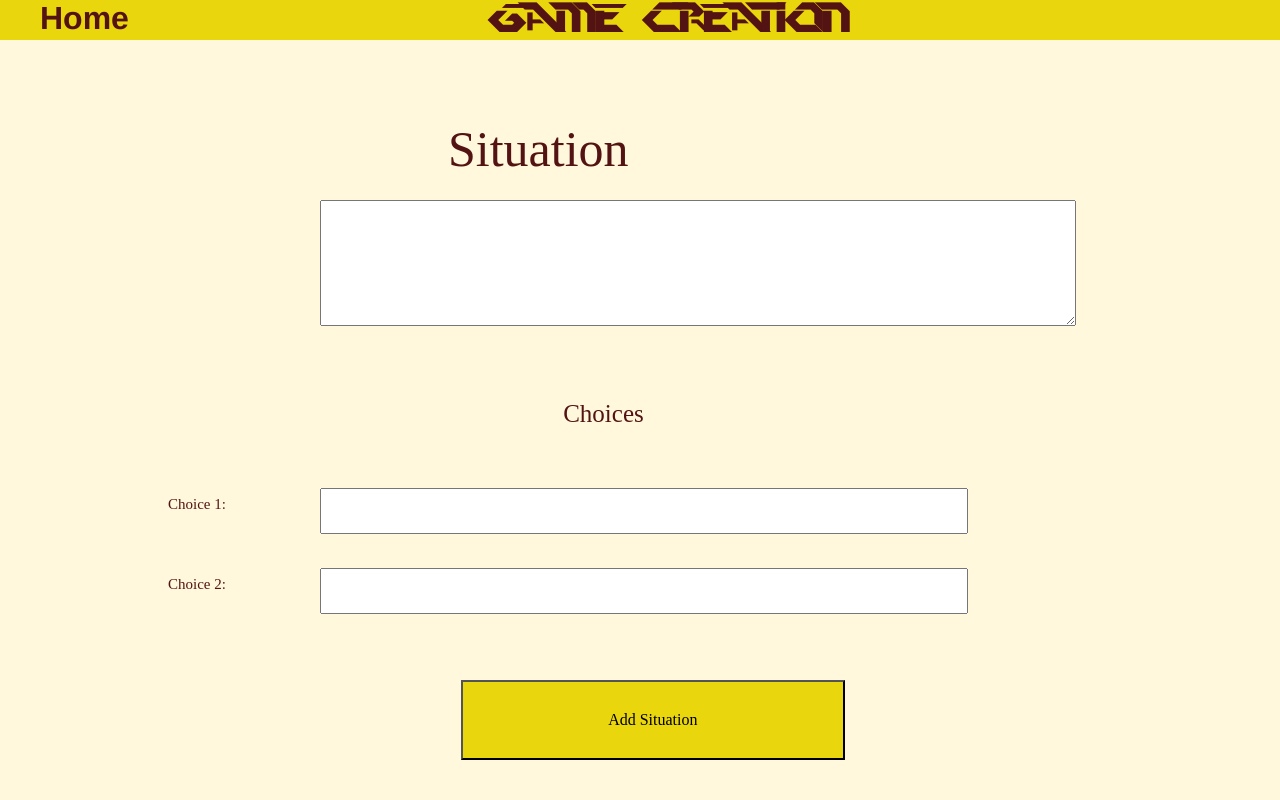
After one commit to CS253-F20/project-cyoagen, a Flask app: page /create_game in a window 1280 px wide. The commit adds this page. Run offline with Flask 2, Linux system fonts and the light colour scheme; some web fonts are replaced.

Commit message:
Created a page for game creation

```diff
--- a/app.py
+++ b/app.py
@@ -79,6 +79,10 @@ def login_handler():
 def logout_handler():
     return redirect(url_for('homepage'))
 
+@app.route('/create_game')
+def create_page():
+    return render_template('create_game.html')
+
 
 if __name__ == '__main__':
     app.run()
--- /dev/null
+++ b/static/create.css
@@ -0,0 +1,118 @@
+@font-face {
+  font-family: Game;
+  src: url(pdark.ttf);
+}
+/*Font by Ænigma Fonts */
+
+@font-face {
+  font-family: Star;
+  src: url(prstart.ttf);
+}
+/*Font by Ænigma Fonts */
+
+html {
+  font-family: Helvetica;
+  color: #541313;
+  background-color: cornsilk;
+}
+
+.NavBar {
+  top: -32px;
+  left: 0px;
+  right: 0px;
+  position: fixed;
+  width: 100%;
+  height: 40px;
+  background-color: #EAD60C;
+}
+
+ul, li {
+  background-color: #EAD60C;
+  color:#541313;
+  display: inline;
+  list-style-type: none;
+  /* Display and list-style-type attribrutes found on W3schools*/
+}
+
+.Navlink {
+  color: #541313;
+  text-decoration: none;
+  /* Text-decoration attribute found on W3schools*/
+}
+
+#page_title {
+    position: fixed;
+    left: 38%;
+    text-align: center;
+    font-family: Game;
+    font-size: 40px;
+}
+
+a.Navlink:hover, a.Navlink:focus {
+  color:Black;
+}
+#situation_head {
+    font-family: Star;
+    font-size: 50px;
+    position:fixed;
+    top:15%;
+    left:35%;
+}
+#situation {
+    font-size: 20px;
+    position: fixed;
+    top: 25%;
+    left: 25%;
+}
+
+#choice_head {
+    font-family: Star;
+    font-size: 25px;
+    position: fixed;
+    top: 50%;
+    left: 44%;
+}
+
+#choice1_head {
+    font-family: Star;
+    font-size: 15px;
+    position: fixed;
+    top: 62%;
+    left: 10%;
+}
+
+#choice1 {
+    position: fixed;
+    top: 61%;
+    left: 25%;
+    width: 50%;
+    height: 5%;
+}
+
+#choice2_head {
+    font-family: Star;
+    font-size: 15px;
+    position: fixed;
+    top: 72%;
+    left: 10%;
+}
+
+#choice2 {
+    position: fixed;
+    top: 71%;
+    left: 25%;
+    width: 50%;
+    height: 5%;
+}
+
+#Add_situation {
+  color: black;
+  background-color: #EAD60C;
+  font-family: Star;
+  font-size:16px;
+  position: fixed;
+  top: 85%;
+  left: 36%;
+  width: 30%;
+  height: 10%;
+}
--- /dev/null
+++ b/templates/create_game.html
@@ -0,0 +1,29 @@
+<!DOCTYPE html>
+<html lang="en">
+    <head>
+        <title> Create Game </title>
+        <link rel="stylesheet" type="text/css" href="{{ url_for('static', filename='create.css') }}">
+        <h1>
+          <ul class="NavBar">
+            <li> <a href="{{ url_for('homepage') }}" class="Navlink">Home</a> </li>
+            <li id="page_title"> Game Creation </li>
+          </ul>
+        </h1>
+    </head>
+    <body>
+        <form id="create_form">
+            <dl>
+                <dt id="situation_head"> Situation </dt>
+                <dd> <textarea id="situation" rows="5" cols="61"></textarea></dd>
+            </dl>
+            <dl>
+                <dt id="choice_head"> Choices </dt>
+                    <dd id="choice1_head"> Choice 1: <input type="text" id="choice1"> </dd>
+                    <dd id="choice2_head"> Choice 2: <input type="text" id="choice2"> </dd>
+            </dl>
+            <dl>
+                <input type="submit" value="Add Situation" id="Add_situation">
+            </dl>
+        </form>
+    </body>
+</html>
```
Also changed, not shown: static/style.css (+21 -7 lines), templates/Home.html (+6 -4 lines).
